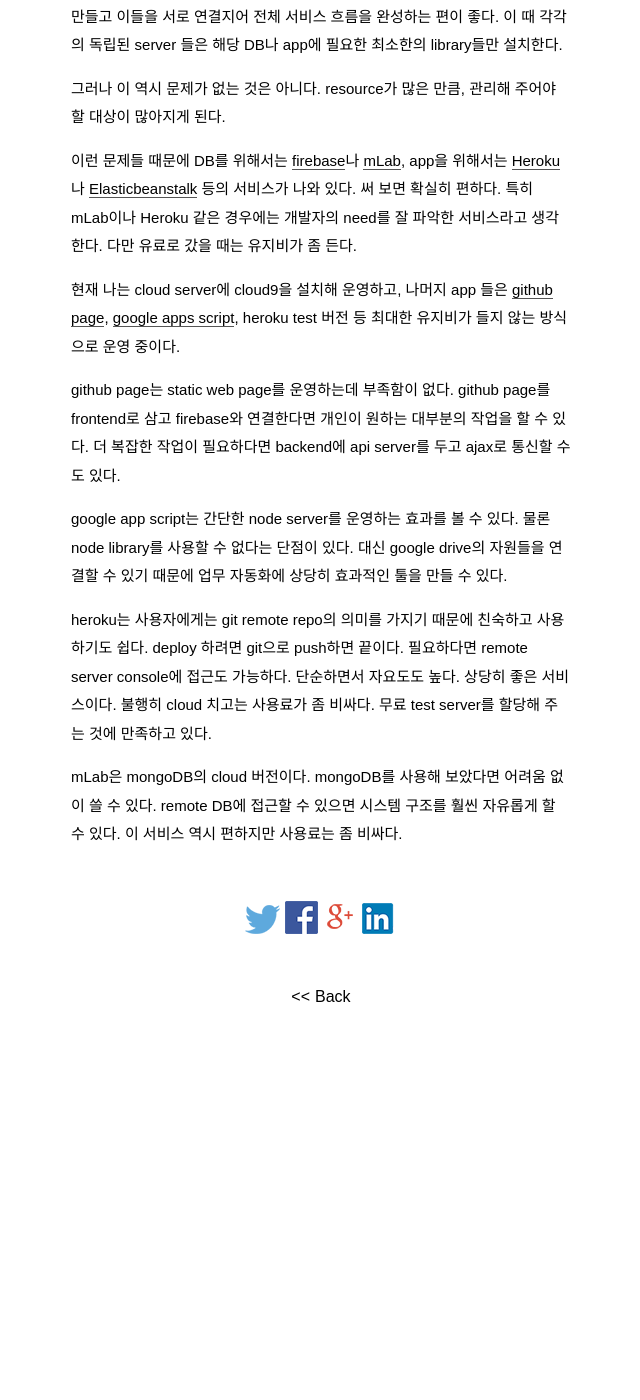
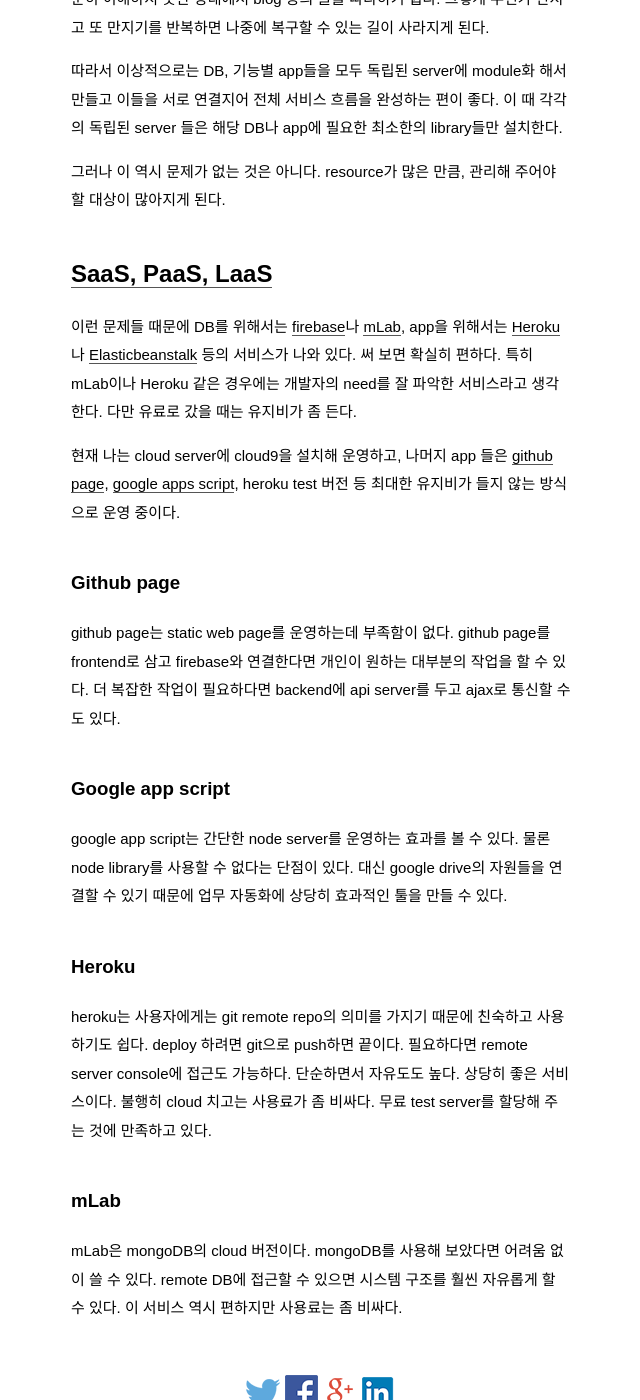
Before and after one commit to pinedance/blog, a Jekyll site: the page built from _posts/2017/01-06/2017-06-19-web-and-my-own-server.md, in a window 1280 px wide and 1400 px high, scrolled down 1059 px. Shown: the whole window, without its empty margins (319-959 px from the left). Built offline with Jekyll 4.4.1, drawn with Linux system fonts in a browser that asks for light colours; some web fonts are replaced; comment, search, counter and statistics services are not loaded; before the commit the page ends 2110 px from its top, so only the background shows below that; some of the changed text lies outside the part shown.

Commit message:
update old one

```diff
--- a/_posts/2017/01-06/2017-06-19-web-and-my-own-server.md
+++ b/_posts/2017/01-06/2017-06-19-web-and-my-own-server.md
@@ -14,25 +14,36 @@
 
 Cloud가 보편화 되어 물리 장치 없이도 개인이 서버를 운영하는 일이 쉬워졌다.
 
+## Linux, Ubuntu ...
+
 문제는 소프트웨어다. ubuntu 등 linux 계열의 서버를 다루는 일은 쉽지 않다.
 
 일반적인 작업에서 가장 골치아픈 것은 library 의존성 문제이다. 새로 어플리케이션 B를 설치한다고 가정해 보자. 설치 중에 app B가 의존하고 있는 library의 버전이 낮아 업데이트를 해야 했다. app B는 정상적으로 작동된다. 그러나 이제 이미 설치되었던 app A가 오작동을 일으키기 시작한다. app A에게는 업데이트한 library가 너무 높은 버전이었던 것이다. 그래서 Windows에서 하던 대로 최신 버전의 library를 쓰자는 순진한 생각에 `apt-get upgrade`를 실행하면 큰 낭패를 볼 수 있다.
 
-무언가를 공식적으로 서비스하는 서버라면 처음 설치한 환경을 순결하게 그대로 유지하는 편이 가장 좋다.  실력이 충분하지 않은 상태라면, 내가 무엇을 하는지
- 충분히 이해하지 못한 상태에서 blog 등의 글을 따라하기 쉽다. 그렇게 무언가 만지고 또 만지기를 반복하면 나중에 복구할 수 있는 길이 사라지게 된다.
+무언가를 공식적으로 서비스하는 서버라면 처음 설치한 환경을 순결하게 그대로 유지하는 편이 가장 좋다.  실력이 충분하지 않은 상태라면, 내가 무엇을 하는지 충분히 이해하지 못한 상태에서 blog 등의 글을 따라하기 쉽다. 그렇게 무언가 만지고 또 만지기를 반복하면 나중에 복구할 수 있는 길이 사라지게 된다.
 
 따라서 이상적으로는 DB, 기능별 app들을 모두 독립된 server에 module화 해서 만들고 이들을 서로 연결지어 전체 서비스 흐름을 완성하는 편이 좋다. 이 때 각각의 독립된 server 들은 해당 DB나 app에 필요한 최소한의 library들만 설치한다.
 
 그러나 이 역시 문제가 없는 것은 아니다. resource가 많은 만큼, 관리해 주어야 할 대상이 많아지게 된다.
 
+## [SaaS, PaaS, LaaS](https://goo.gl/9C7HNG)
+
 이런 문제들 때문에 DB를 위해서는 [firebase](https://www.firebase.com)나 [mLab](https://mlab.com/), app을 위해서는 [Heroku](https://www.heroku.com/)나 [Elasticbeanstalk](https://aws.amazon.com/ko/elasticbeanstalk) 등의 서비스가 나와 있다. 써 보면 확실히 편하다. 특히 mLab이나 Heroku 같은 경우에는 개발자의 need를 잘 파악한 서비스라고 생각한다. 다만 유료로 갔을 때는 유지비가 좀 든다.
 
 현재 나는 cloud server에 cloud9을 설치해 운영하고, 나머지 app 들은 [github page](https://pages.github.com/), [google apps script](https://www.google.com/script/start/), heroku test 버전 등 최대한 유지비가 들지 않는 방식으로 운영 중이다.
 
+### Github page
+
 github page는 static web page를 운영하는데 부족함이 없다. github page를 frontend로 삼고 firebase와 연결한다면 개인이 원하는 대부분의 작업을 할 수 있다. 더 복잡한 작업이 필요하다면 backend에 api server를 두고 ajax로 통신할 수도 있다.
+
+### Google app script
 
 google app script는 간단한 node server를 운영하는 효과를 볼 수 있다. 물론 node library를 사용할 수 없다는 단점이 있다. 대신 google drive의 자원들을 연결할 수 있기 때문에 업무 자동화에 상당히 효과적인 툴을 만들 수 있다.
 
-heroku는 사용자에게는 git remote repo의 의미를 가지기 때문에 친숙하고 사용하기도 쉽다. deploy 하려면 git으로 push하면 끝이다. 필요하다면 remote server console에 접근도 가능하다. 단순하면서 자요도도 높다. 상당히 좋은 서비스이다. 불행히 cloud 치고는 사용료가 좀 비싸다. 무료 test server를 할당해 주는 것에 만족하고 있다.
+### Heroku
+
+heroku는 사용자에게는 git remote repo의 의미를 가지기 때문에 친숙하고 사용하기도 쉽다. deploy 하려면 git으로 push하면 끝이다. 필요하다면 remote server console에 접근도 가능하다. 단순하면서 자유도도 높다. 상당히 좋은 서비스이다. 불행히 cloud 치고는 사용료가 좀 비싸다. 무료 test server를 할당해 주는 것에 만족하고 있다.
+
+### mLab
 
 mLab은 mongoDB의 cloud 버전이다. mongoDB를 사용해 보았다면 어려움 없이 쓸 수 있다. remote DB에 접근할 수 있으면 시스템 구조를 훨씬 자유롭게 할 수 있다. 이 서비스 역시 편하지만 사용료는 좀 비싸다.
```
Also changed, not shown: other parts of _posts/2017/01-06/2017-06-19-web-and-my-own-server.md (+1 -1 lines).
